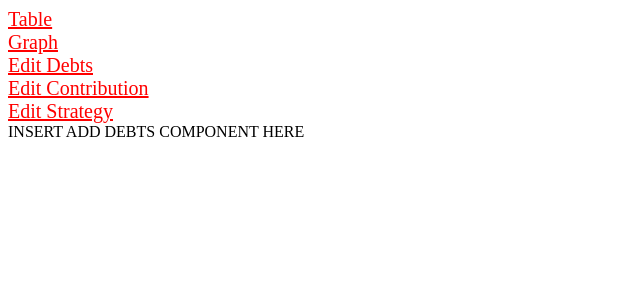
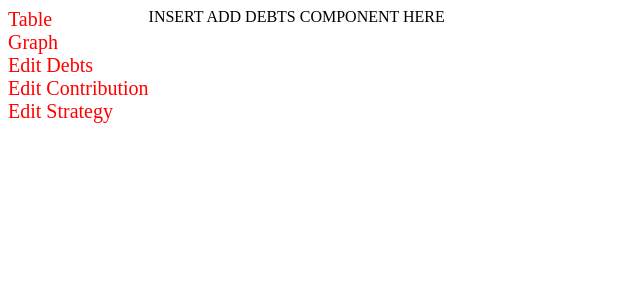
Before and after one commit to ericadoh/debt-payoff-tracker, a React (Create React App) app: page /debts in a window 1280 px wide. Shown: the top 300 px of the page, without its empty margins (0-640 px from the left). Built offline with nearby package versions, Linux system fonts and the light colour scheme.

Commit message:
added more styling

```diff
--- a/src/components/Contribution/Contribution.js
+++ b/src/components/Contribution/Contribution.js
@@ -1,10 +1,11 @@
 import React, { Component } from 'react';
 import Navbar from '../Navbar/Navbar';
+import styles from '../../styles/styles';
 
 class Contribution extends Component {
   render() {
     return (
-    	<div>
+    	<div style={styles.container}>
     		<Navbar />
     		INSERT EDIT CONTRIBUTION COMPONENT HERE
     	</div>
--- a/src/components/Debts/Debts.js
+++ b/src/components/Debts/Debts.js
@@ -1,10 +1,11 @@
 import React, { Component } from 'react';
 import Navbar from '../Navbar/Navbar';
+import styles from '../../styles/styles';
 
 class Debts extends Component {
   render() {
     return (
-    	<div>
+    	<div style={styles.container}>
     		<Navbar />
     		INSERT ADD DEBTS COMPONENT HERE
     	</div>
--- a/src/components/Graph/Graph.js
+++ b/src/components/Graph/Graph.js
@@ -1,10 +1,11 @@
 import React, { Component } from 'react';
 import Navbar from '../Navbar/Navbar';
+import styles from '../../styles/styles';
 
 class Graph extends Component {
   render() {
     return (
-    	<div>
+    	<div style={styles.container}>
     		<Navbar />
     		<div>GRAPH COMPONENT</div>
     	</div>
--- a/src/components/Navbar/Navbar.js
+++ b/src/components/Navbar/Navbar.js
@@ -7,6 +7,7 @@ const style = {
     flexDirection: 'column'
   },
   link: {
+    textDecoration: 'none',
     color: 'red',
     fontSize: 20
   }
--- a/src/components/Strategy/Strategy.js
+++ b/src/components/Strategy/Strategy.js
@@ -1,10 +1,11 @@
 import React, { Component } from 'react';
 import Navbar from '../Navbar/Navbar';
+import styles from '../../styles/styles';
 
 class Strategy extends Component {
   render() {
     return (
-    	<div>
+    	<div style={styles.container}>
     		<Navbar />
     		INSERT EDIT STRATEGY COMPONENT HERE
     	</div>
--- a/src/components/Table/Table.js
+++ b/src/components/Table/Table.js
@@ -1,10 +1,11 @@
 import React, { Component } from 'react';
 import Navbar from '../Navbar/Navbar';
+import styles from '../../styles/styles';
 
 class Table extends Component {
   render() {
     return (
-    	<div>
+    	<div style={styles.container}>
     		<Navbar />
     		TABLE COMPONENT
     	</div>
--- /dev/null
+++ b/src/styles/styles.js
@@ -0,0 +1,8 @@
+const styles = {
+	container: {
+	    display: 'flex',
+	    flexDirection: 'row'
+	}
+}
+
+export default styles;
```
